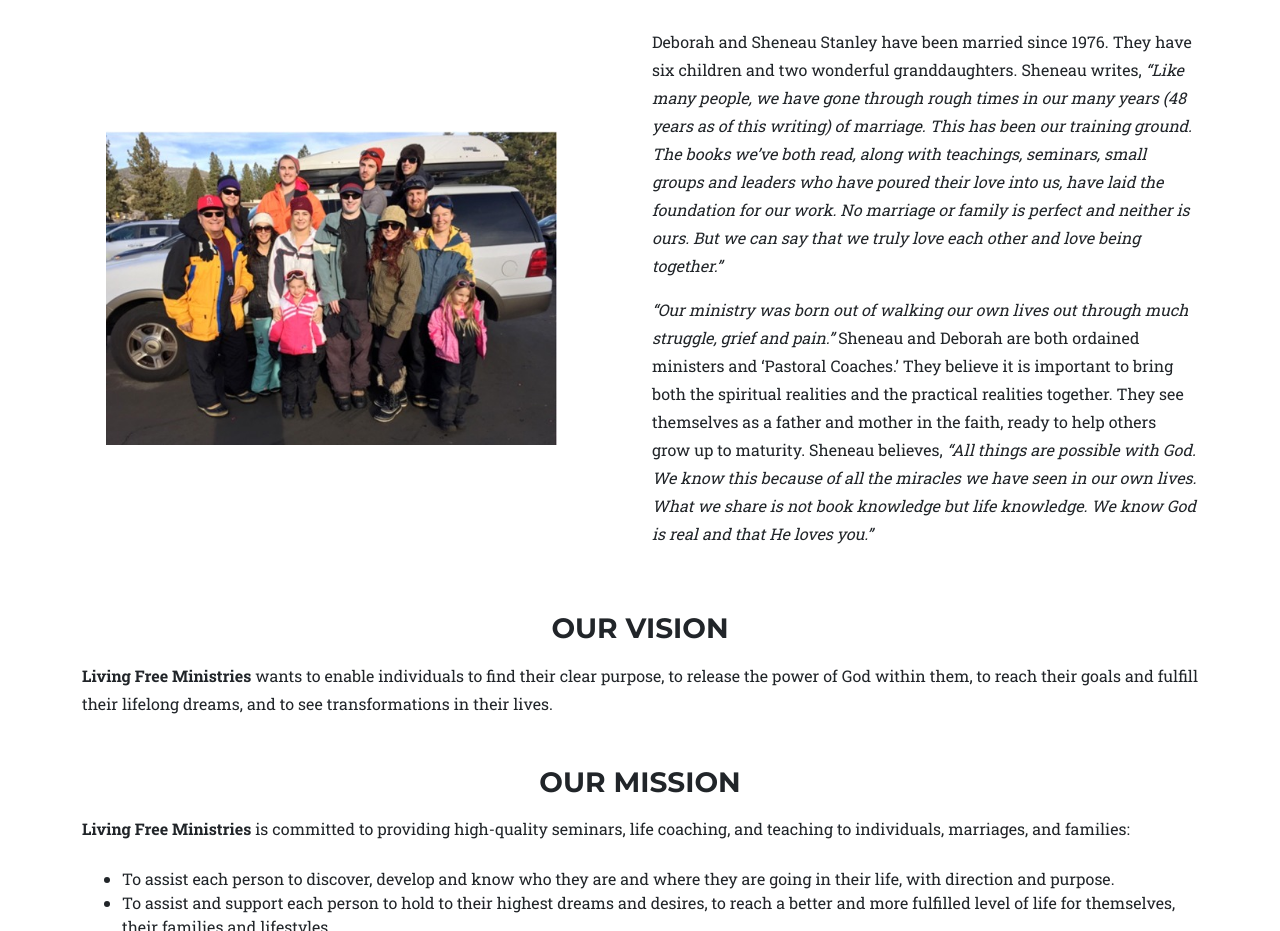
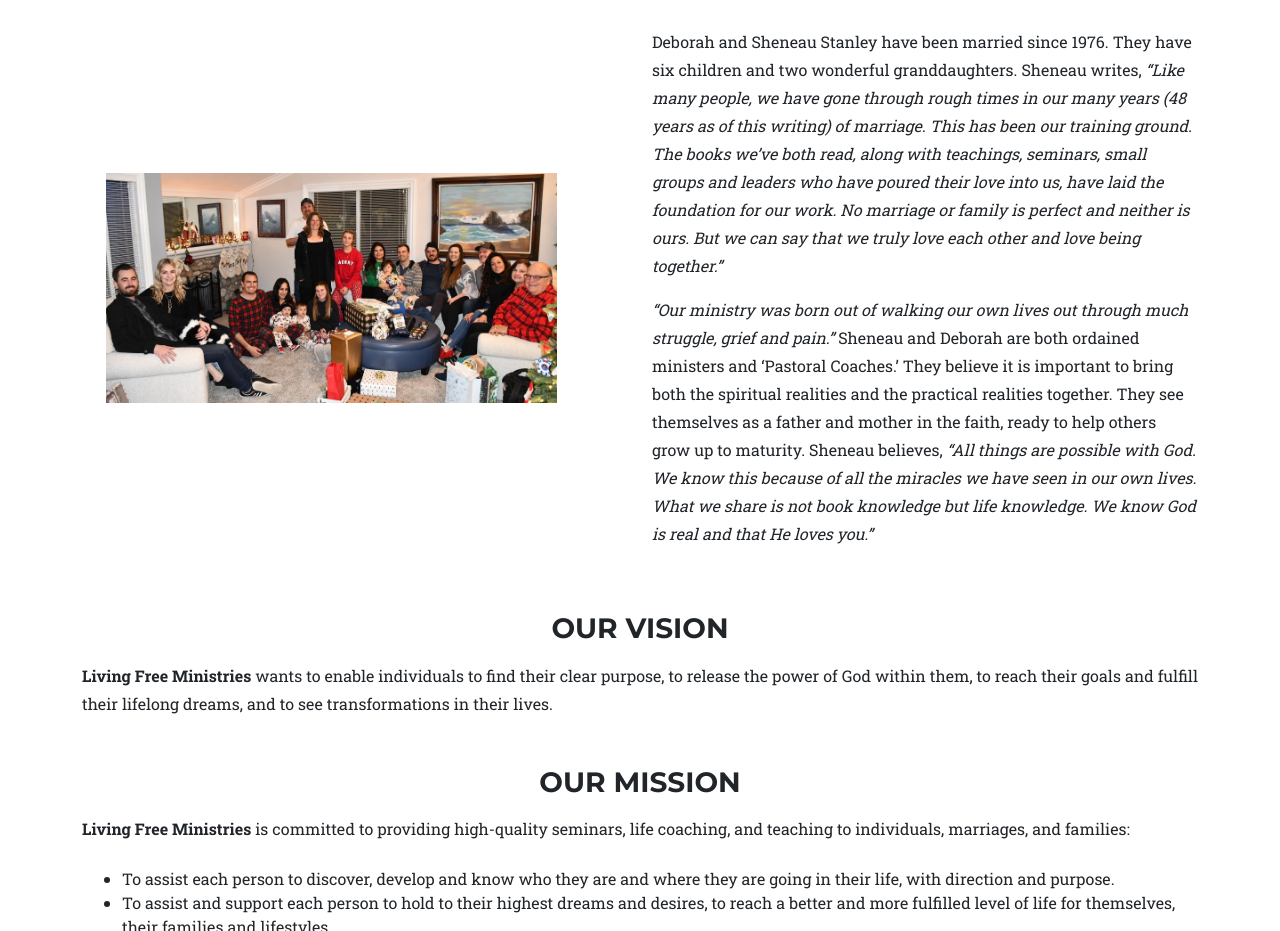
Before and after one commit to kelly-hansen/living-free-ministries, a plain HTML site: page index.html in a window 1280 px wide. Shown: the part 980-1911 px from the top of the page. Drawn offline with nearby package versions, Linux system fonts and the light colour scheme; a web font is replaced by a local one.

Commit message:
Update family photo

```diff
--- a/index.html
+++ b/index.html
@@ -72,8 +72,8 @@
                     <h2 class="section-heading text-uppercase mb-4">About Us</h2>
                 </div>
                 <div class="row align-items-center justify-content-center justify-content-lg-between">
-                    <div class="col-8 col-lg-5 d-flex justify-content-center mx-4 mt-4">
-                        <img src="assets/img/family.jpeg" alt="Family" class="headshot">
+                    <div class="col-11 col-lg-5 d-flex justify-content-center mx-4 mt-4">
+                        <img src="assets/img/family.jpg" alt="Family" class="headshot">
                     </div>
                     <div class="col-lg-6 mt-4">
                         <p class="mt-3">
```
Also changed, not shown: assets/img/family.jpeg (deleted), assets/img/family.jpg (added).
